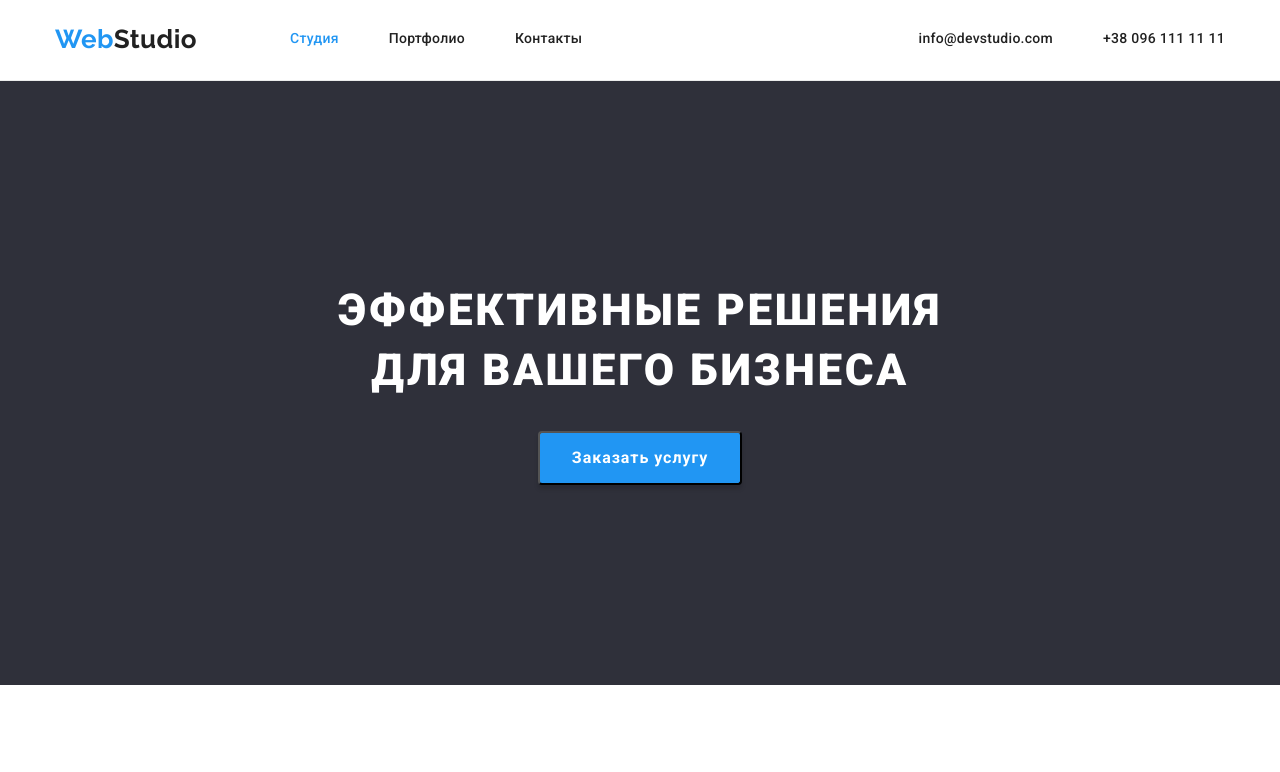
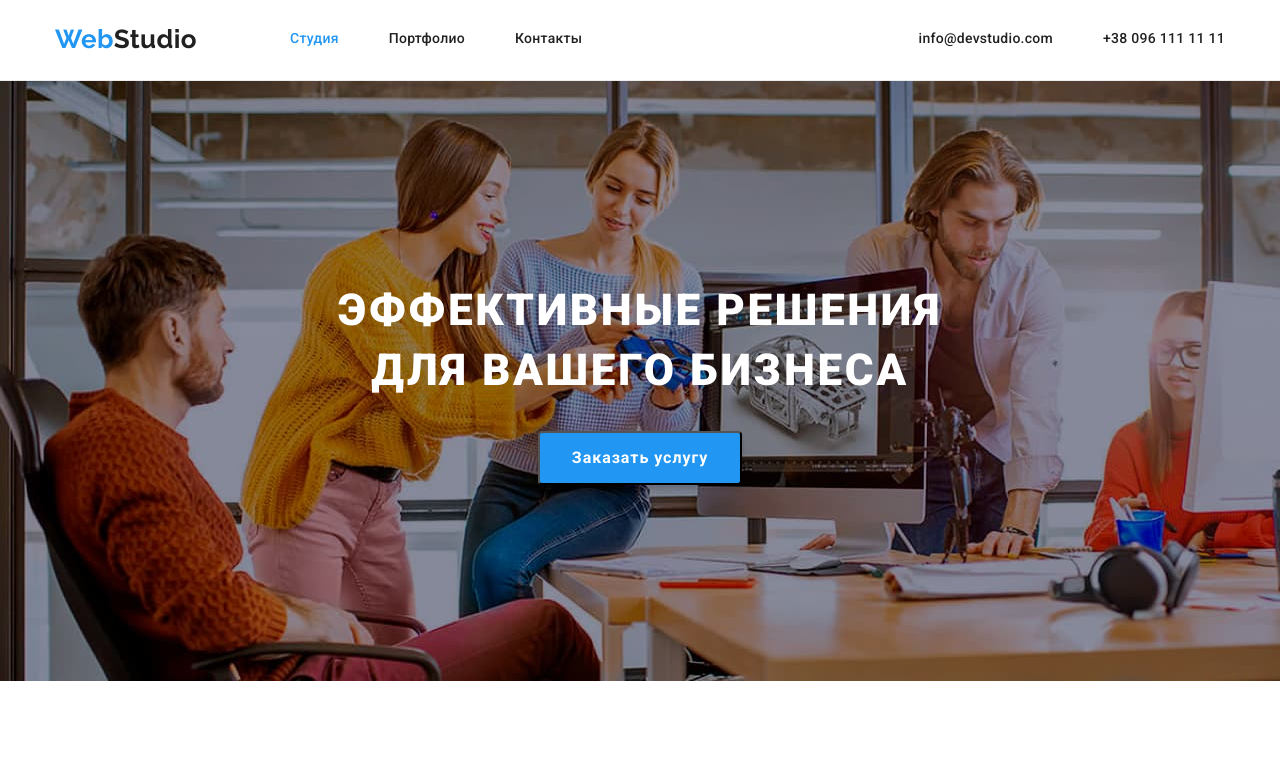
Before and after one commit to NKapaev/goit-markup-hw-04, a plain HTML site: page index.html in a window 1280 px wide. Shown: the top 772 px of the page. Drawn offline with nearby package versions, Linux system fonts and the light colour scheme.

Commit message:
Update styles.css

```diff
--- a/css/styles.css
+++ b/css/styles.css
@@ -167,7 +167,21 @@
 .hero-section {
   padding-top: 200px;
   padding-bottom: 200px;
+  margin-left: auto;
+  margin-right: auto;
+  max-width: 1600px;
+  height: 600px;
+  background: linear-gradient(
+    to right,
+    rgba(47, 48, 58, 0.4) rgba(47, 48, 58, 0.4)
+  );
+  background-image: url(../images/bg-hero.jpg);
   background-color: var(--dark-bgc);
+
+  background-repeat: no-repeat;
+  background-size: cover;
+  background-position: left top;
+
   text-align: center;
 }
 
```
